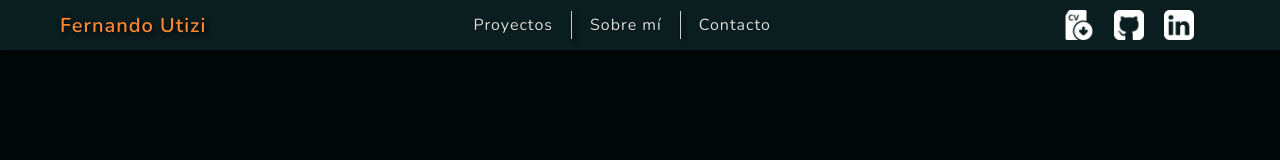
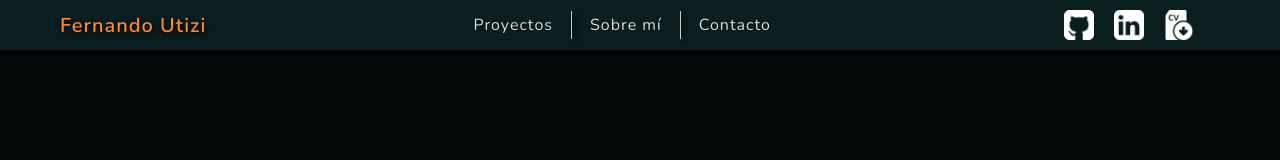
Before and after one commit to ferutizi/Portfolio, a React (Create React App) app: page / in a window 1280 px wide. Shown: the top 160 px of the page. Built offline with nearby package versions, Linux system fonts and the light colour scheme.

Commit message:
agregado boton para descargar cv

```diff
--- a/src/components/AboutMe.scss
+++ b/src/components/AboutMe.scss
@@ -12,7 +12,7 @@ span {
     color: $resaltedText;
 }
 
-@media (max-width: 900px) {
+@media (max-width: 1024px) {
     .about__text {
         padding: 0 4rem;
     }
--- a/src/components/IconsNav.jsx
+++ b/src/components/IconsNav.jsx
@@ -3,15 +3,15 @@ import './IconsNav.scss';
 const IconsNav = () => {
     return(
         <>
-            <a href='' target='_blank'>
-                <img className='nav--icon' src={require('../img/icons/cv.png')}></img>
-            </a>
             <a href='https://github.com/ferutizi' target='_blank'>
                 <img className='nav--icon' src={require('../img/icons/github.png')}></img>
             </a>
             <a href='https://www.linkedin.com/in/fernando-utizi-2a72a3233/' target='_blank'>
                 <img className='nav--icon' src={require('../img/icons/linkedin.png')}></img>
             </a>
+            <a href='CV - Fernando Utizi.pdf' download='CV - Fernando Utizi.pdf' target='_blank'>
+                <img className='nav--icon' src={require('../img/icons/cv.png')}></img>
+            </a>
         </>
     );
 }
--- a/src/components/Presentation.jsx
+++ b/src/components/Presentation.jsx
@@ -16,7 +16,7 @@ const Presentation = () => {
                     <a href='https://www.linkedin.com/in/fernando-utizi-2a72a3233/' target='_blank'>
                         <img className='nav--icon' src={require('../img/icons/linkedin.png')}></img>
                     </a>
-                    <a href='https://www.linkedin.com/in/fernando-utizi-2a72a3233/' target='_blank'>
+                    <a href='CV - Fernando Utizi.pdf' download='CV - Fernando Utizi.pdf' target='_blank'>
                         <img className='nav--icon' src={require('../img/icons/cv.png')}></img>
                     </a>
                 </div>
```
Also changed, not shown: 1 other file (tests, documents, lock files or other folders).
